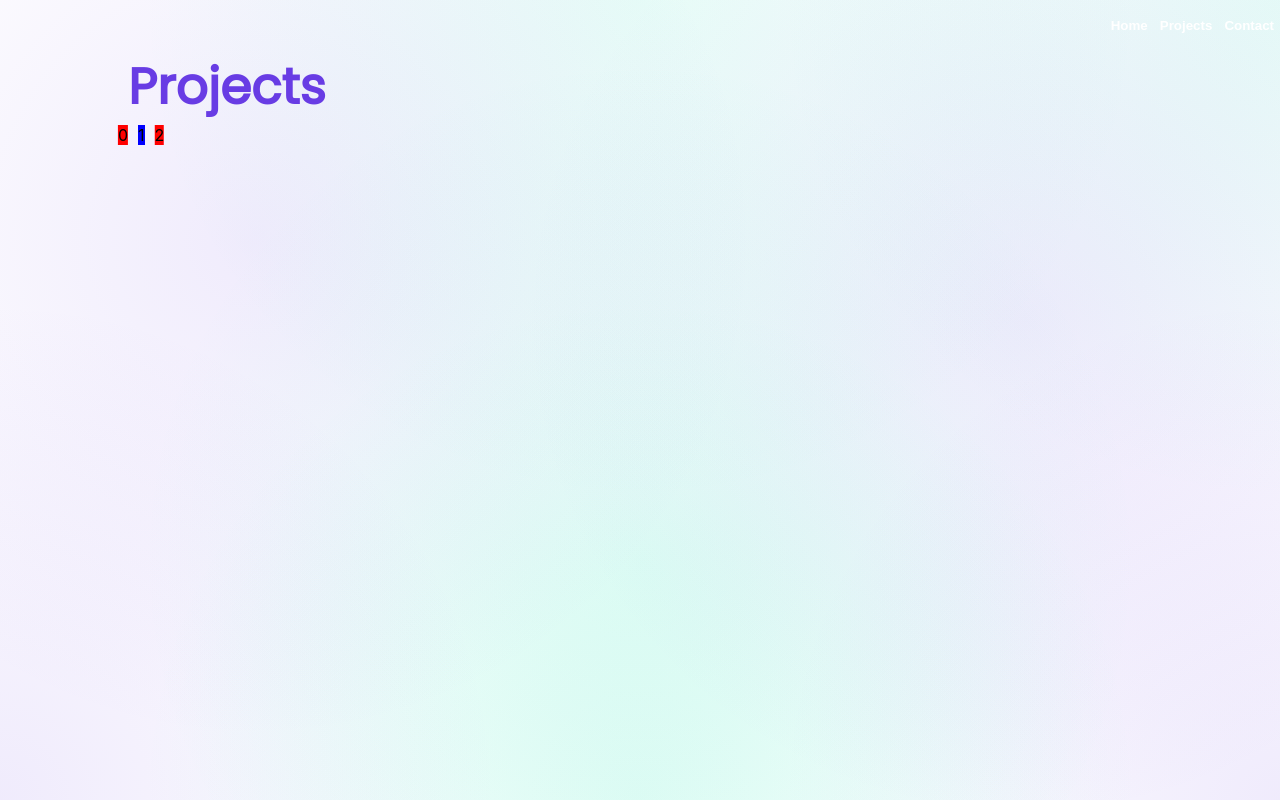
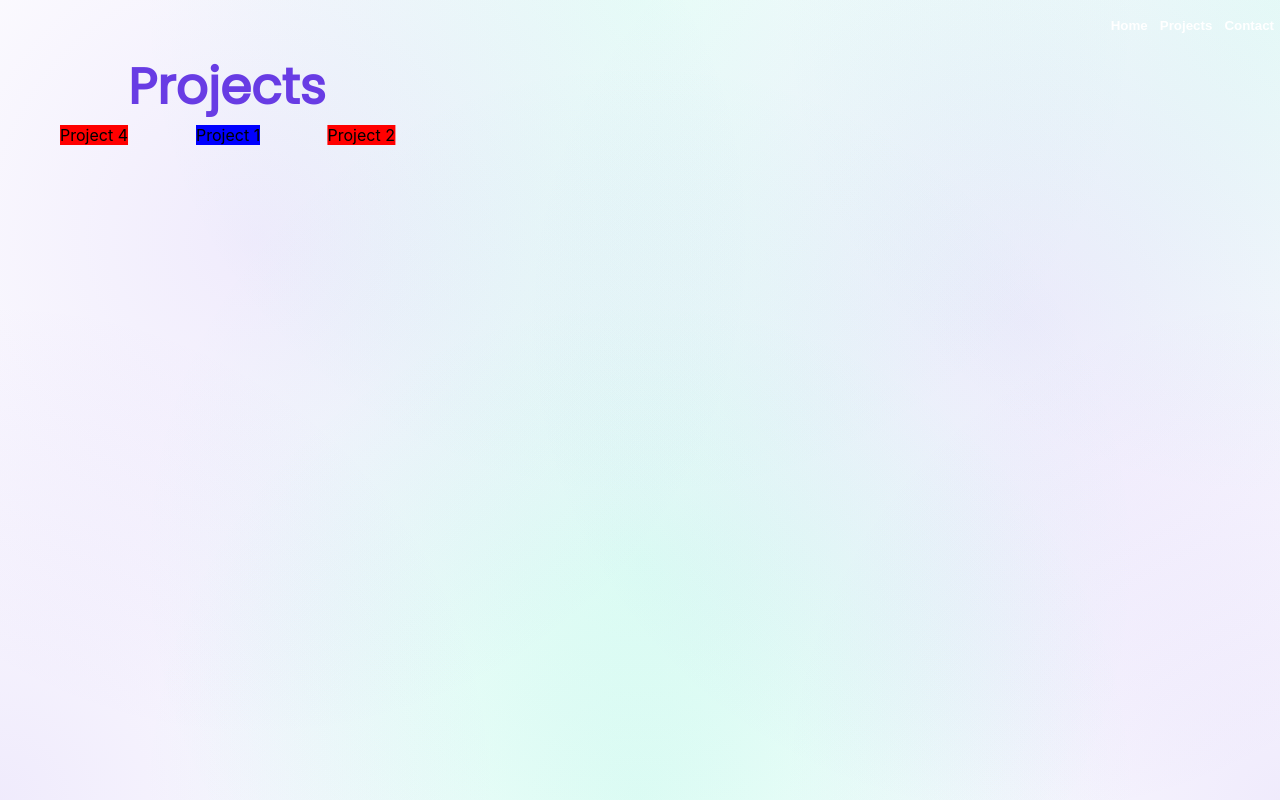
Before and after one commit to nravesz/Portfolio, a React (Create React App) app in the folder front/: page /projects in a window 1280 px wide. Built offline with nearby package versions, Linux system fonts and the light colour scheme; the HTML template or start-up script is replaced by a standard one.

Commit message:
fixing carousel

```diff
--- a/front/src/components/projects/ProjectsCarousel.tsx
+++ b/front/src/components/projects/ProjectsCarousel.tsx
@@ -64,7 +64,59 @@ const ProjectsCarousel = () => {
 
     return(
         <div className="project-carousel-div">
-            {getVisibleIndexes().map((index, indexList) => (
+            <div
+                key={getVisibleIndexes()[0]}
+                className={`project-carousel-item  left`}
+                onClick={() => handleLeftClick()}
+            >
+                {projects[getVisibleIndexes()[0]].name}
+            </div>
+
+            <div
+                key={getVisibleIndexes()[1]}
+                className={`project-carousel-item  middle`}
+            >
+                {projects[getVisibleIndexes()[1]].name}
+            </div>
+
+            <div
+                key={getVisibleIndexes()[2]}
+                className={`project-carousel-item  right`}
+                onClick={() => handleRightClick()}
+            >
+                {projects[getVisibleIndexes()[2]].name}
+            </div>
+            {/* {projects.map((project, index) => (
+                (index === getVisibleIndexes()[0] ?
+                    (
+                        <div
+                            key={index}
+                            className={`project-carousel-item  left`}
+                            onClick={() => handleLeftClick()}
+                        >
+                            {project.name}
+                        </div>
+                    ) : index === getVisibleIndexes()[1] ? (
+                        <div
+                            key={index}
+                            className={`project-carousel-item  middle`}
+                        >
+                            {project.name}
+                        </div>
+                    ) : index === getVisibleIndexes()[2] ? (
+                        <div
+                            key={index}
+                            className={`project-carousel-item  right`}
+                            onClick={() => handleLeftClick()}
+                        >
+                            {project.name}
+                        </div>
+                    ) : (
+                        <div></div>
+                    )
+                )
+            ))} */}
+            {/* {getVisibleIndexes().map((index, indexList) => (
                 <div
                     key={indexList}
                     className={`project-carousel-item  ${indexList === 0 ? 'left' : indexList === 2 ? 'right' : 'middle'}`}
@@ -80,7 +132,7 @@ const ProjectsCarousel = () => {
                 >
                     {indexList}
                 </div>
-            ))}
+            ))} */}
             {/* <div
                 className={`test  ${test1 === "left" ? 'left' : test1 === "right" ? 'right' : ''}`}
                 onClick={() => {
```
